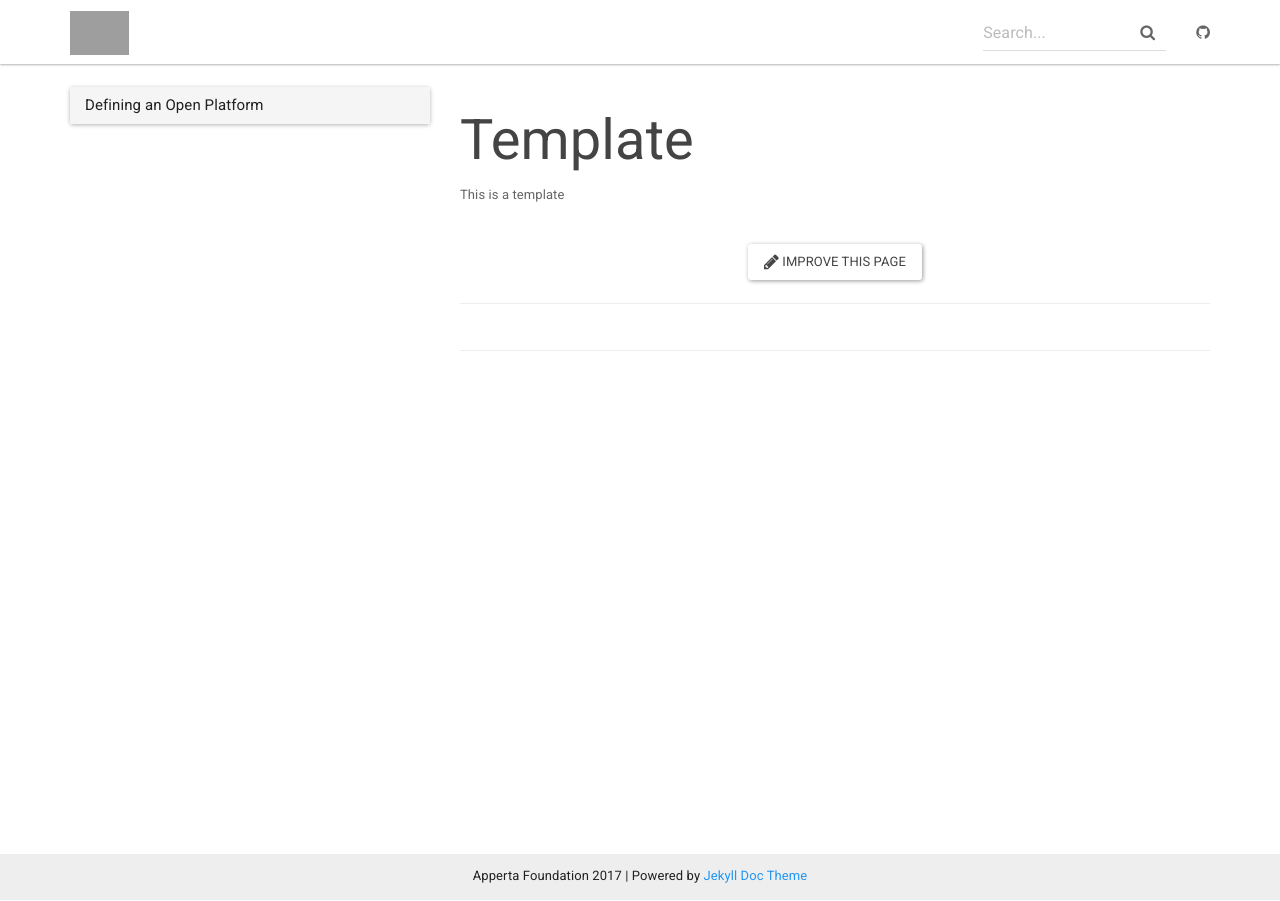
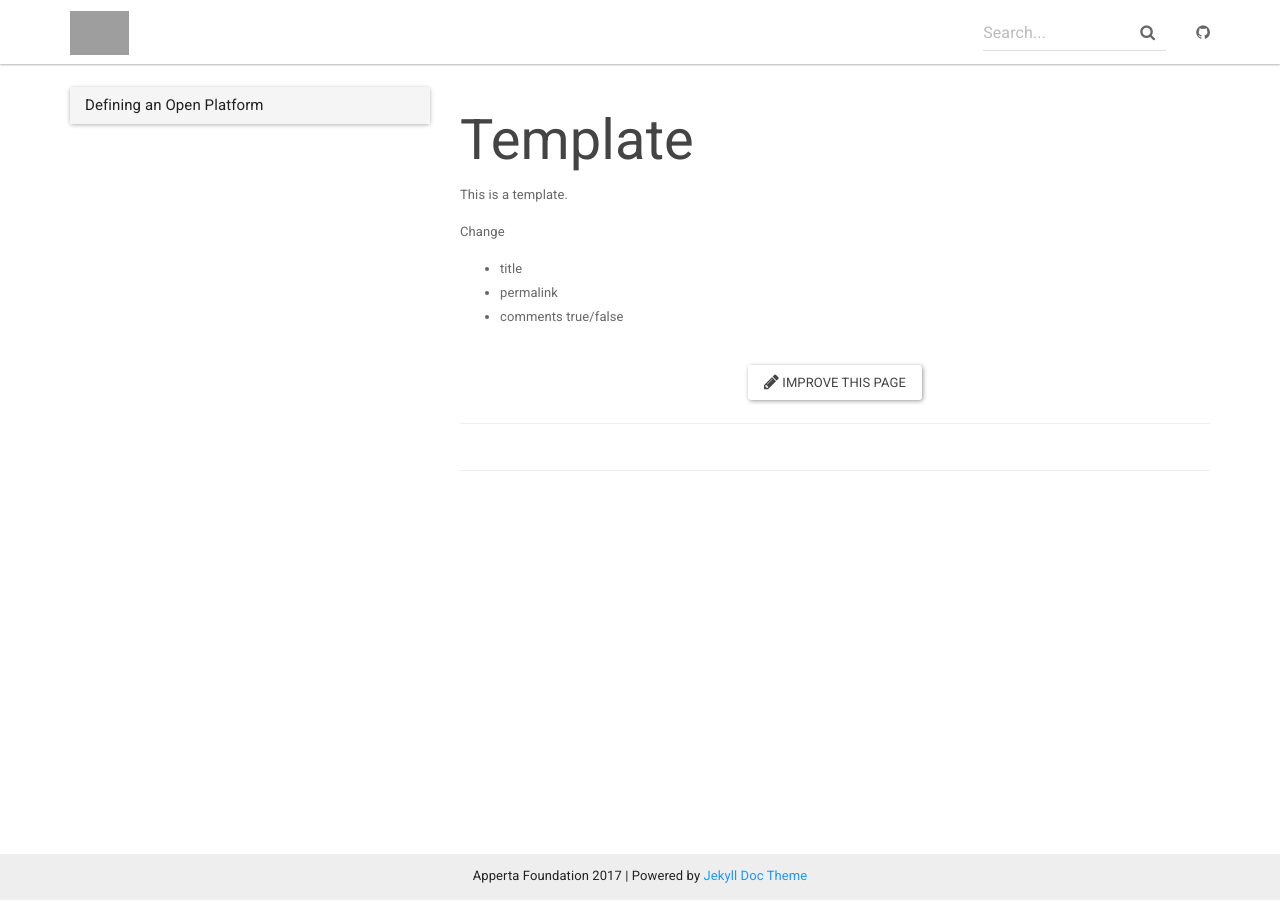
Before and after one commit to nhsland/apperta-open-platform, a Jekyll site: the page built from docs/_docs/template.md, in a window 1280 px wide. Built offline with Jekyll 4.4.1, drawn with Linux system fonts in a browser that asks for light colours; nearby versions of some CDN libraries; comment, search, counter and statistics services are not loaded; grey boxes are pictures that could not be loaded.

Commit message:
Template for each section

```diff
--- a/docs/_docs/template.md
+++ b/docs/_docs/template.md
@@ -3,4 +3,10 @@ title: Template
 permalink: /docs/template/
 comments: true
 ---
-This is a template
+This is a template.
+
+Change
+
+- title
+- permalink
+- comments true/false
```
